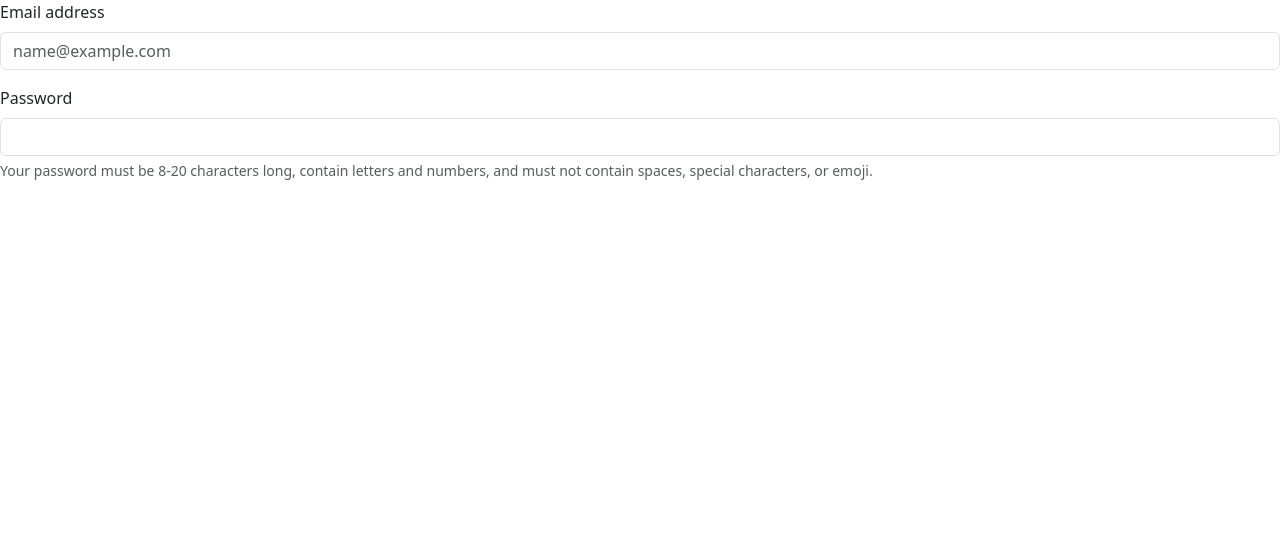
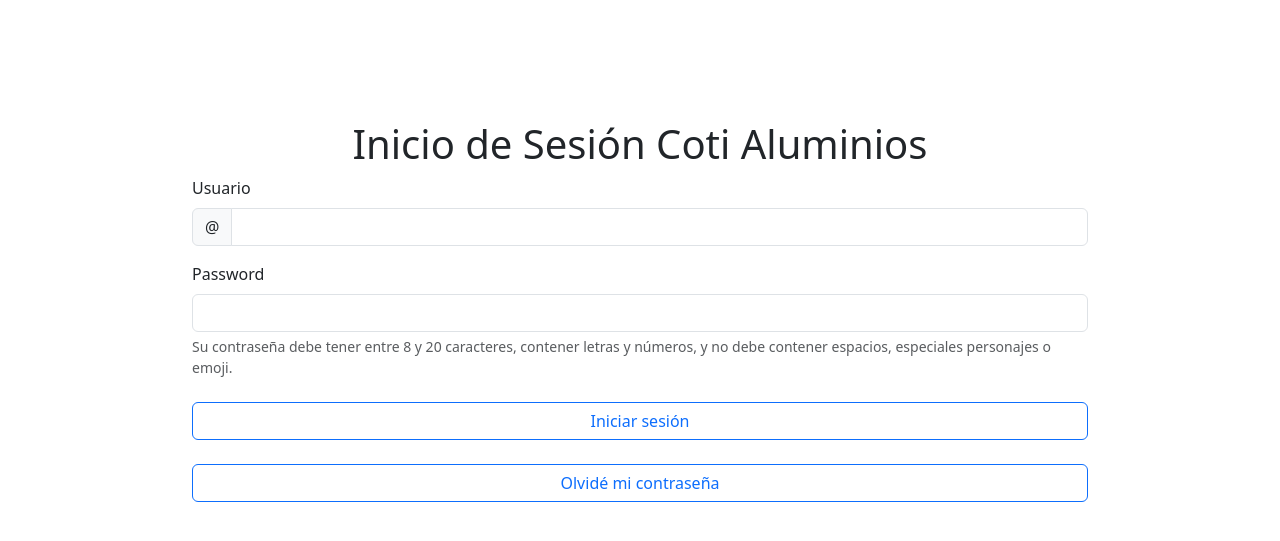
Before and after one commit to sebastiannarvaez23/CotiAluminios, a Django app: template authentication/templates/login.html in a window 1280 px wide. Shown: the top 541 px of the page. Run offline with Django 4.2, Linux system fonts and the light colour scheme; the template is opened without the code that fills it, so the values that code supplies are empty.

Commit message:
Template del login terminado

```diff
--- a/authentication/templates/login.html
+++ b/authentication/templates/login.html
@@ -3,15 +3,25 @@
 
 {% block content %}
 <div class="contain-login">
-    <div class="mb-3">
-        <label for="exampleFormControlInput1" class="form-label">Email address</label>
-        <input type="email" class="form-control" id="exampleFormControlInput1" placeholder="name@example.com">
-    </div>
-    <label for="inputPassword5" class="form-label">Password</label>
-    <input type="password" id="inputPassword5" class="form-control" aria-labelledby="passwordHelpBlock">
-    <div id="passwordHelpBlock" class="form-text">
-        Your password must be 8-20 characters long, contain letters and numbers, and must not contain spaces, special
-        characters, or emoji.
-    </div>
+
+    <h1>Inicio de Sesión Coti Aluminios</h1>
+    <form>
+        <label for="inputUser5" class="form-label">Usuario</label>
+        <div class="input-group mb-3">
+            <span class="input-group-text" id="basic-addon1">@</span>
+            <input type="text" class="form-control" placeholder="" aria-label="Username" aria-describedby="basic-addon1"
+                id="inputUser5">
+        </div>
+        <label for="inputPassword5" class="form-label">Password</label>
+        <input type="password" id="inputPassword5" class="form-control" aria-labelledby="passwordHelpBlock">
+        <div id="passwordHelpBlock" class="form-text">
+            Su contraseña debe tener entre 8 y 20 caracteres, contener letras y números, y no debe contener espacios,
+            especiales
+            personajes o emoji.
+        </div>
+
+        <button type="submit" class="btn btn-outline-primary">Iniciar sesión</button>
+    </form>
+    <button type="button" class="btn btn-outline-primary">Olvidé mi contraseña</button>
 </div>
 {% endblock content %}
--- /dev/null
+++ b/authentication/urls.py
@@ -0,0 +1,6 @@
+from django.urls import path
+from authentication import views
+
+urlpatterns = [
+    path('login/', views.LoginTemplateView.as_view(), name='quote'),
+]
--- a/authentication/views.py
+++ b/authentication/views.py
@@ -1,3 +1,6 @@
 from django.shortcuts import render
+from django.views.generic.base import TemplateView
 
 # Create your views here.
+class LoginTemplateView(TemplateView):
+    template_name = "login.html"
--- /dev/null
+++ b/static/css/login-a.css
@@ -0,0 +1,10 @@
+.contain-login {
+    width: 70%;
+    margin-left: auto;
+    margin-right: auto;
+    margin-top: 15vh;
+}
+
+.contain-login h1 {
+    text-align: center;
+}
--- a/static/css/login.css
+++ /dev/null
@@ -1,3 +0,0 @@
-.contain-login {
-
-}
--- a/window/templates/base.html
+++ b/window/templates/base.html
@@ -8,7 +8,7 @@
     <meta name="viewport" content="width=device-width, initial-scale=1.0">
     <!-- Bootstrap -->
     <link rel="stylesheet" href="{% static 'css/base-1.css' %}">
-    <link rel="stylesheet" href="{% static 'css/login.css' %}">
+    <link rel="stylesheet" href="{% static 'css/login-a.css' %}">
     <link href="https://cdn.jsdelivr.net/npm/bootstrap@5.3.0-alpha2/dist/css/bootstrap.min.css" rel="stylesheet"
         integrity="sha384-aFq/bzH65dt+w6FI2ooMVUpc+21e0SRygnTpmBvdBgSdnuTN7QbdgL+OapgHtvPp" crossorigin="anonymous">
     <title>Solicitar cotizacion</title>
```
